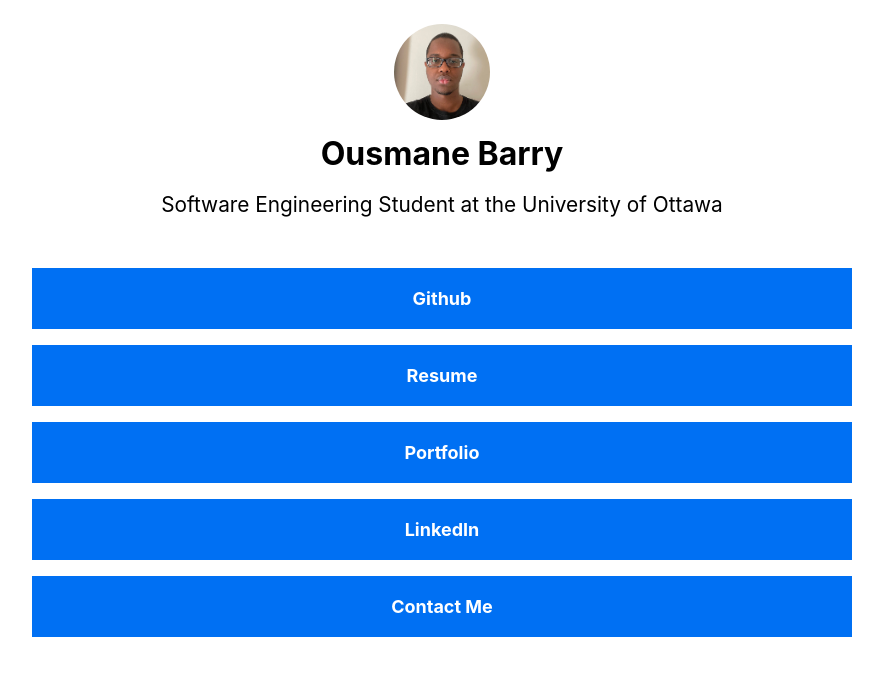
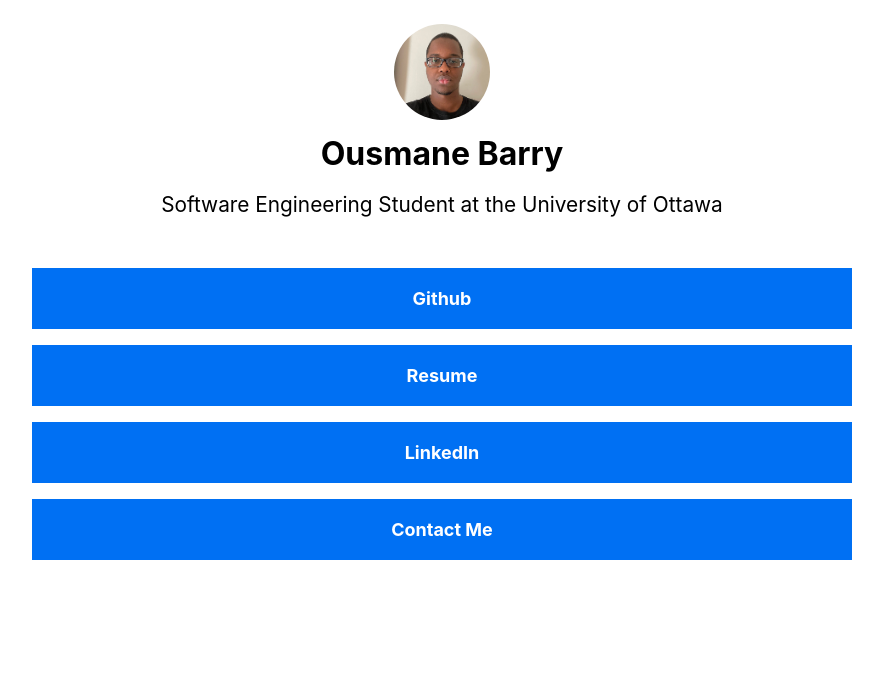
Before and after one commit to ousmanebarry/me, a Next.js app: page / in a window 1280 px wide. Shown: the top 676 px of the page, without its empty margins (198-1081 px from the left). Built offline with nearby package versions, Linux system fonts and the light colour scheme; some icons are missing.

Commit message:
remove portfolio

```diff
--- a/pages/index.js
+++ b/pages/index.js
@@ -72,7 +72,7 @@ export default function Home() {
             </Link>
           </div>
 
-          <div className={styles.portfolio}>
+          {/* <div className={styles.portfolio}>
             <Link href='https://ousmanebarry.ca/'>
               <a target='_blank'>
                 <p>Portfolio</p>
@@ -82,7 +82,7 @@ export default function Home() {
                 />
               </a>
             </Link>
-          </div>
+          </div> */}
 
           <div className={styles.linkedin}>
             <Link href='https://www.linkedin.com/in/barry-ousmane/'>
```
